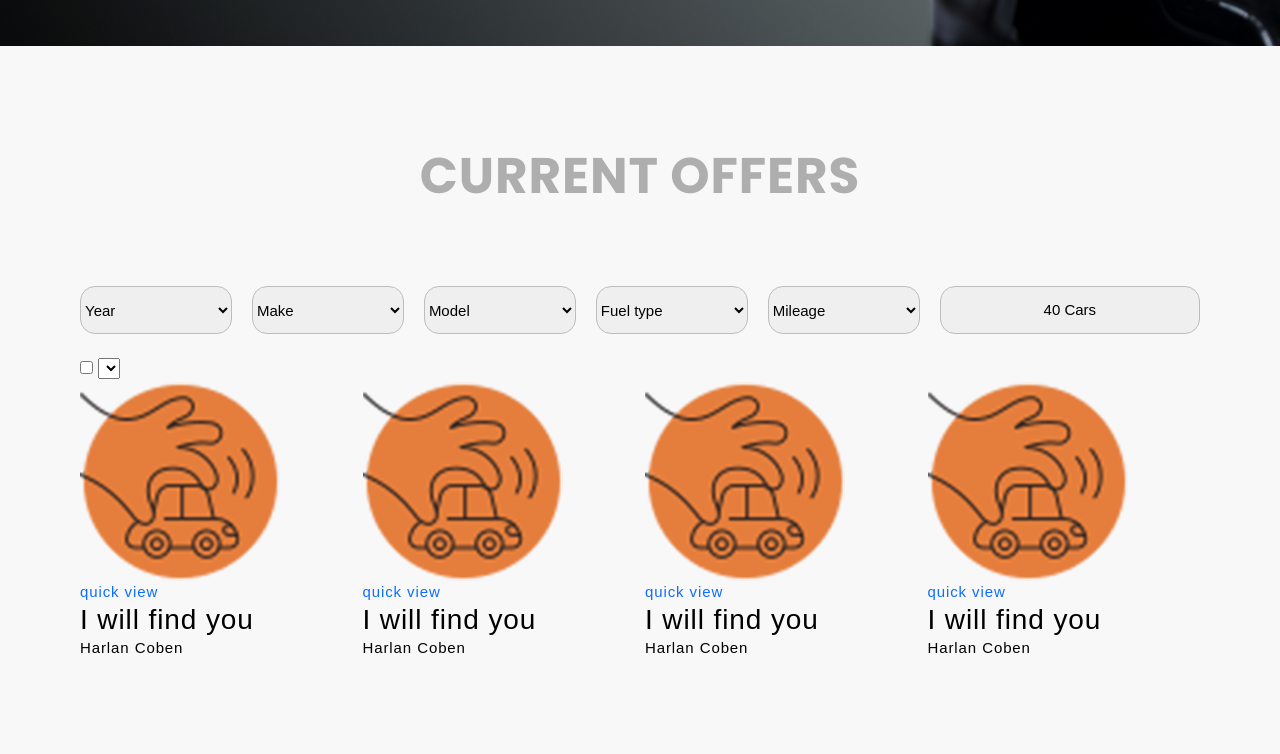
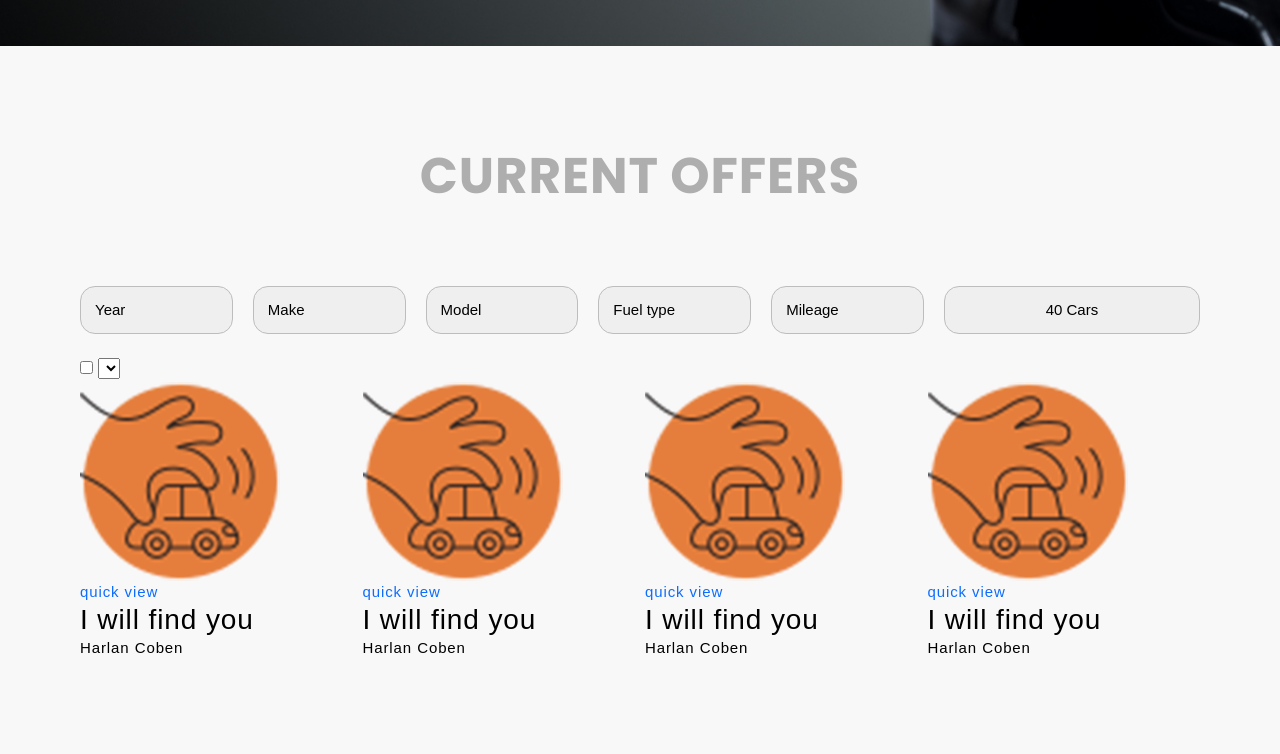
Before and after one commit to magistrkim/monza, a website built with Parcel: page src/index.html in a window 1280 px wide. Shown: the part 634-1388 px from the top of the page. Built offline with nearby package versions, Linux system fonts and the light colour scheme; no server answers.

```diff
--- a/package.json
+++ b/package.json
@@ -10,7 +10,8 @@
   },
   "dependencies": {
     "body-scroll-lock": "^4.0.0-beta.0",
-    "modern-normalize": "^1.1.0"
+    "modern-normalize": "^1.1.0",
+    "select2": "^4.1.0-rc.0"
   },
   "devDependencies": {
     "@parcel/transformer-sass": "^2.6.0",
--- a/src/sass/components/_offers.scss
+++ b/src/sass/components/_offers.scss
@@ -33,11 +33,41 @@
   }
 }
 .select {
+  -webkit-appearance: none;
+  -moz-appearance: none;
+  appearance: none;
+  cursor: pointer;
   width: 170px;
   height: 48px;
+  font-size: 15px;
   border: 1px solid $borderColor;
   border-radius: 15px;
+  padding: 14px;
 }
+
+.select::after {
+  content: '▼';
+  position: absolute;
+  right: 10px;
+  top: 50%;
+  transform: translateY(-50%);
+  pointer-events: none;
+  background-color: $titleColor;
+}
+
+.select::-webkit-scrollbar {
+  width: 12px;
+}
+
+.select::-webkit-scrollbar-thumb {
+  background: $mobileBgColor;
+  border-radius: 10px;
+}
+
+.select::-webkit-scrollbar-thumb:hover {
+  background: $titleColor;
+}
+
 .offers-btn {
   width: 290px;
   height: 48px;
```
Also changed, not shown: src/js/fetchData.js (+0 -11 lines), 1 other file.
